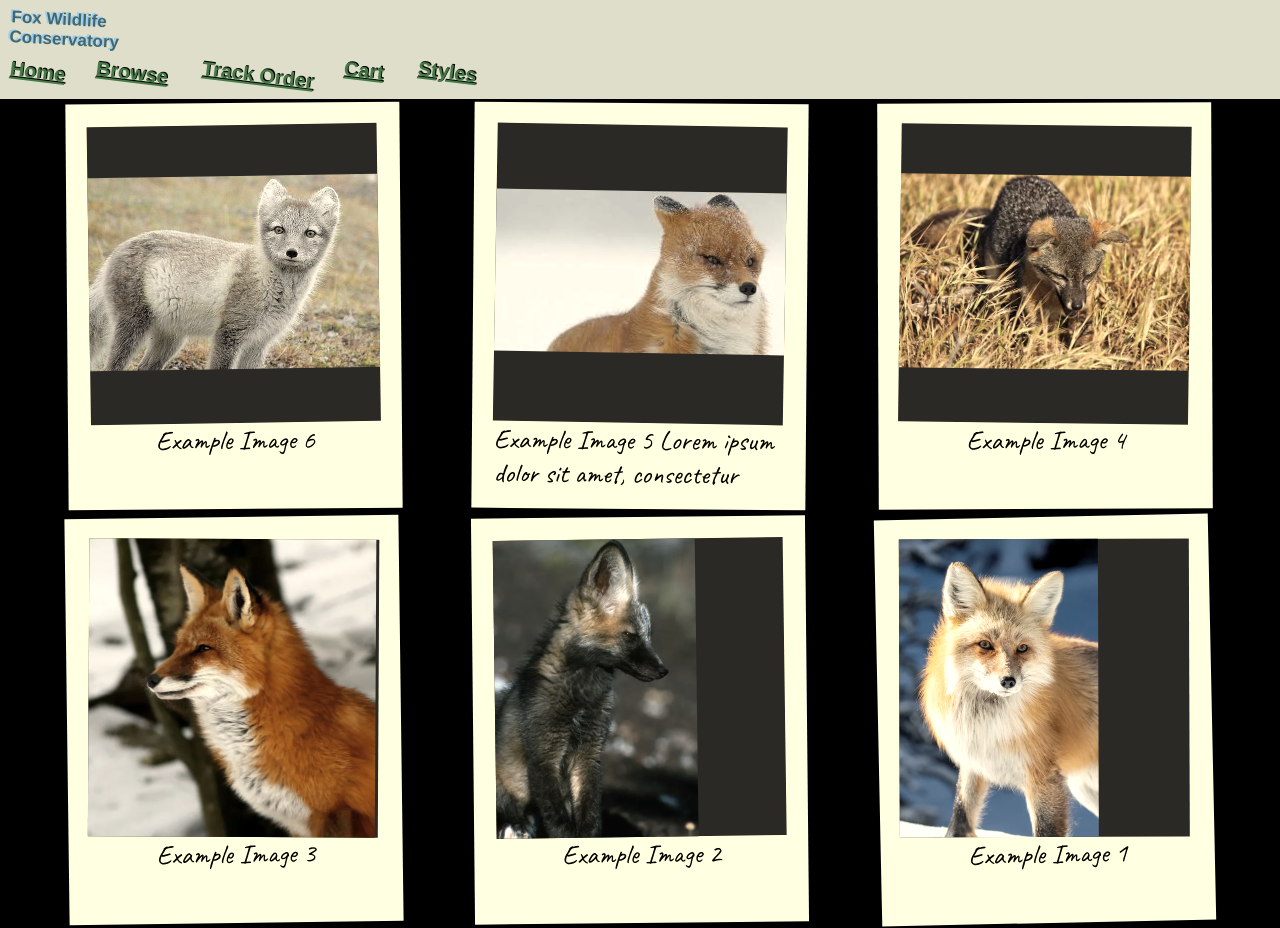
After one commit to 2f5f3a1b567e0611949455401526cba2/D0018E-E-commerce, a PHP site: page /page_ex.html in a window 1280 px wide. The commit adds this page. Run offline with PHP 8.4, Linux system fonts and the light colour scheme.

Commit message:
Website/page_ex.html is how things look right now, reshuffling, and colour-changes of course, but should probably stop messing with it for now.

```diff
--- /dev/null
+++ b/Website/page_ex.css
@@ -0,0 +1,176 @@
+
+
+.title {
+    border-color: bisque;
+    text-indent: 1px;
+    text-shadow: -2px -1px 0 rgb(152, 203, 247);
+    color:rgb(68, 104, 104);
+    font-family: fantasy;
+    font-size: 17px;
+  font-weight:900;
+  transform: rotate(3deg);
+    margin-trim: all;
+    text-rendering:geometricPrecision;
+    padding: 10px;
+  text-overflow:ellipsis;
+  width: fit-content;
+
+}
+
+.Header_style {
+  box-shadow: 5cm;
+  text-align: left;
+  background-color:rgb(223, 222, 202);
+}
+
+.Header_large {
+  display: inline-flex;
+  align-items:normal;
+  flex-grow: 3;
+  flex-shrink: 1;
+  border-color: black;
+  margin-top: -20px;
+  padding-bottom: 20px;
+}
+
+.Header_small {
+  display: flex;
+  flex-flow: row wrap;
+  transform: rotate(7deg);
+  transform-origin: 0;
+  text-shadow: 1px -1px 0 black;
+  color:rgb(70, 122, 71);
+  font-family: fantasy;
+  font-weight:900;
+  font-size: 20px;
+  padding-left: 10px;
+  padding-right: 20px;
+}
+
+
+header {
+  a:hover {
+    color: rgb(141, 228, 153);
+  }
+}
+
+a {
+  color: forestgreen;
+}
+
+/*
+body {
+  border:10px solid rgb(148, 133, 138);
+  margin: 0;
+  min-height: 100vh;
+  box-sizing: border-box;
+  background-color: #e1d9e0c4;
+}
+  */
+
+:root {
+	--background: #000000;
+	--page-foreground: white;
+	--page-background: #181818;
+	--content-foreground: #ffffff;
+	--content-background: #181818;
+
+	--polaroid-size: 10.752cm;
+	--polaroid-sepia: 30%;
+	--polaroid-background: #272727;
+	--paper-color: #FAFCDE;
+}
+
+body {
+	background: var(--background);
+	margin: 0;
+}
+
+
+.galery {
+	display: flex;
+	flex-wrap: wrap;
+	justify-content: space-evenly;
+
+	/* column-width: calc(var(--polaroid-size) * 0.823057 ); */
+	/* column-fill: balance; */
+  /* column-gap: 1em; */
+	/* overflow-x: hidden; */
+}
+
+.photo-area {
+	box-sizing: border-box;
+	height:   calc(var(--polaroid-size) * 0.734231);
+	width:    calc(var(--polaroid-size) * 0.714387);
+	transform:  rotate(calc(var(--rotation-image, 0deg)));
+
+	margin: 0;
+	flex-shrink: 0;
+
+	align-content: center;
+	background: var(--polaroid-background);
+}
+/* Size source : */
+/* https://support.polaroid.com/hc/en-us/articles/115012363647-What-are-Polaroid-photo-dimensions */
+
+.polaroid {
+	display: flex;
+	flex-direction: column;
+
+	box-sizing: border-box;
+	height: var(--polaroid-size);
+	width: calc(var(--polaroid-size) * 0.823057);
+	transform: rotate(calc(var(--rotation, 0deg)));
+
+	padding: calc(var(--polaroid-size) * 0.054217);
+	margin: 0.25em 0.25em;
+
+	break-inside: avoid;
+	background: var(--paper-color, white);
+	filter: sepia(var(--polaroid-sepia));
+}
+.polaroid > figcaption {
+	flex-grow: 1;
+
+	font-family: 'Caveat', cursive;
+	font-size: 1.7rem;
+
+	text-align-last: center;
+	overflow: hidden;
+}
+
+.polaroid > .photo-area > img {
+	max-width:  100%;
+  max-height: 100%;
+	object-fit: scale-down;
+}
+
+.polaroid:nth-child(29n+0)  { --rotation : -0.54deg; --rotation-image : -0.17deg;}
+.polaroid:nth-child(29n+1)  { --rotation : -0.47deg; --rotation-image : -0.38deg;}
+.polaroid:nth-child(29n+2)  { --rotation :  0.47deg; --rotation-image :  0.48deg;}
+.polaroid:nth-child(29n+3)  { --rotation : -0.23deg; --rotation-image :  0.94deg;}
+.polaroid:nth-child(29n+4)  { --rotation : -0.74deg; --rotation-image :  1.04deg;}
+.polaroid:nth-child(29n+5)  { --rotation : -0.58deg; --rotation-image : -0.20deg;}
+.polaroid:nth-child(29n+6)  { --rotation : -1.20deg; --rotation-image :  1.00deg;}
+.polaroid:nth-child(29n+7)  { --rotation : -1.17deg; --rotation-image :  1.03deg;}
+.polaroid:nth-child(29n+8)  { --rotation : -0.07deg; --rotation-image :  0.50deg;}
+.polaroid:nth-child(29n+9)  { --rotation :  1.18deg; --rotation-image :  0.60deg;}
+.polaroid:nth-child(29n+10) { --rotation :  0.84deg; --rotation-image : -1.01deg;}
+.polaroid:nth-child(29n+11) { --rotation : -0.29deg; --rotation-image : -0.72deg;}
+.polaroid:nth-child(29n+12) { --rotation : -1.09deg; --rotation-image : -0.70deg;}
+.polaroid:nth-child(29n+13) { --rotation :  1.06deg; --rotation-image :  0.34deg;}
+.polaroid:nth-child(29n+14) { --rotation : -0.42deg; --rotation-image : -0.92deg;}
+.polaroid:nth-child(29n+15) { --rotation : -0.52deg; --rotation-image : -0.18deg;}
+.polaroid:nth-child(29n+16) { --rotation : -0.18deg; --rotation-image : -0.97deg;}
+.polaroid:nth-child(29n+17) { --rotation :  0.16deg; --rotation-image : -0.36deg;}
+.polaroid:nth-child(29n+18) { --rotation :  0.00deg; --rotation-image :  0.60deg;}
+.polaroid:nth-child(29n+19) { --rotation :  0.05deg; --rotation-image :  1.12deg;}
+.polaroid:nth-child(29n+20) { --rotation : -0.12deg; --rotation-image : -0.94deg;}
+.polaroid:nth-child(29n+21) { --rotation : -0.88deg; --rotation-image :  0.38deg;}
+.polaroid:nth-child(29n+22) { --rotation :  0.73deg; --rotation-image : -0.20deg;}
+.polaroid:nth-child(29n+23) { --rotation :  1.02deg; --rotation-image : -0.91deg;}
+.polaroid:nth-child(29n+24) { --rotation : -0.51deg; --rotation-image : -0.38deg;}
+.polaroid:nth-child(29n+25) { --rotation : -0.58deg; --rotation-image : -0.18deg;}
+.polaroid:nth-child(29n+26) { --rotation : -0.38deg; --rotation-image :  0.67deg;}
+.polaroid:nth-child(29n+27) { --rotation : -0.89deg; --rotation-image : -0.57deg;}
+.polaroid:nth-child(29n+28) { --rotation : -1.24deg; --rotation-image :  1.08deg;}
--- /dev/null
+++ b/Website/page_ex.html
@@ -0,0 +1,66 @@
+<!DOCTYPE html>
+<html>
+<head>
+	<link rel="stylesheet" href="page_ex.css">
+	<link href="https://fonts.googleapis.com/css2?family=Caveat&display=swap" rel="stylesheet">
+</head>
+<body>
+
+
+	<!-- <header id="main-header" > -->
+	<!-- </header> -->
+	<header class="Header_style">
+
+          <div class="title">Fox Wildlife <br>
+            Conservatory
+          </div>
+          <div class="Header_large">
+          <a class="Header_small" href="/test/index.php">Home</a>
+          <a class="Header_small" href="test">Browse </a>
+        </div>
+        <div class="Header_large">
+        <a class="Header_small" href="/test/Track.php">Track Order</a>
+        <a class="Header_small" href="/test/cart.php">Cart</a>
+        </div>
+        <div class="Header_large">
+          <a class="Header_small" href="/test/Track.php">Styles</a>
+          </div>
+      </header>
+	<div class="galery">
+		<!-- Start of Page header-->
+
+		<!-- Start of Page Content -->
+
+		<figure class="polaroid">
+			<div class="photo-area"> <img src="Foxes/Fox5.jpg" alt="Arctic fox | WWF"> </div>
+			<figcaption>Example Image 6</figcaption>
+		</figure>
+
+		<figure class="polaroid">
+			<div class="photo-area"> <img src="Foxes/Fox6.jpg" alt="Red Foxes - NWF | Ranger Rick"> </div>
+			<figcaption> Example Image 5
+			Lorem ipsum dolor sit amet, consectetur adipiscing elit, sed do eiusmod tempor incididunt ut labore et dolore magna aliqua. Ut enim ad minim veniam, quis nostrud exercitation ullamco laboris nisi ut aliquip ex ea commodo consequat. Duis aute irure dolor in reprehenderit in voluptate velit esse cillum dolore eu fugiat nulla pariatur. Excepteur sint occaecat cupidatat non proident, sunt in culpa qui officia deserunt mollit anim id est laborum. </figcaption>
+		</figure>
+
+		<figure class="polaroid">
+			<div class="photo-area"> <img src="Foxes/Fox4.webp" alt="Arctic fox | WWF"> </div>
+			<figcaption>Example Image 4</figcaption>
+		</figure>
+
+		<figure class="polaroid">
+			<div class="photo-area"> <img src="Foxes/Fox3.webp" alt="Arctic fox | WWF"> </div>
+			<figcaption>Example Image 3</figcaption>
+		</figure>
+
+		<figure class="polaroid">
+			<div class="photo-area"> <img src="Foxes/Fox2.webp" alt="Arctic fox | WWF"> </div>
+			<figcaption>Example Image 2</figcaption>
+		</figure>
+
+		<figure class="polaroid">
+			<div class="photo-area"> <img src="Foxes/Fox1.webp" alt="Don't rememver"> </div>
+			<figcaption>Example Image 1</figcaption>
+		</figure>
+	</div>
+</body>
+</html>
```
Also changed, not shown: Website/headerex2.css (+40 -47 lines), Website/headerex2.html (+3 -4 lines), Website/Foxes/Fox5.jpg (added), Website/Foxes/Fox6.jpg (added).
